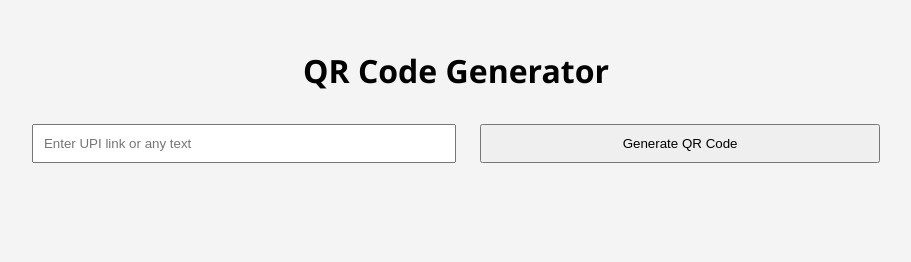
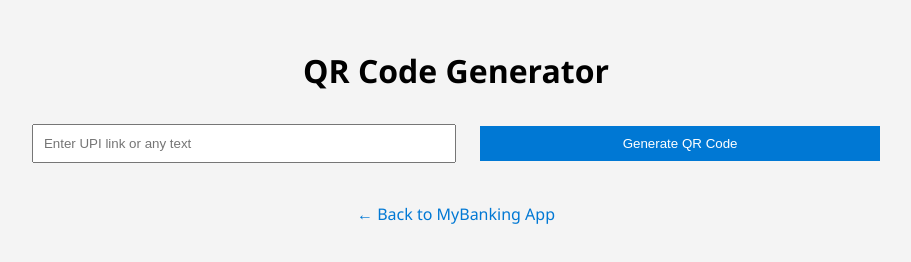
Before and after one commit to AnanyaB-07/minipay, a plain HTML site: page qrcode.html in a window 1280 px wide. Shown: the whole page, without its empty margins (184-1095 px from the left). Drawn offline with Linux system fonts and the light colour scheme.

Commit message:
Add navigation link to MyBanking App
Added a link back to the banking app for navigation.

```diff
--- a/qrcode.html
+++ b/qrcode.html
@@ -17,8 +17,28 @@
       width: 80%;
       max-width: 400px;
     }
+    button {
+      background-color: #0078D4;
+      color: white;
+      border: none;
+      cursor: pointer;
+      transition: background-color 0.3s ease;
+    }
+    button:hover {
+      background-color: #005A9E;
+    }
     #qrcode {
       margin-top: 20px;
+    }
+    .nav-link {
+      display: block;
+      margin-top: 30px;
+      font-size: 16px;
+      color: #0078D4;
+      text-decoration: none;
+    }
+    .nav-link:hover {
+      text-decoration: underline;
     }
   </style>
 </head>
@@ -27,6 +47,9 @@
   <input type="text" id="qrInput" placeholder="Enter UPI link or any text" />
   <button onclick="generateQR()">Generate QR Code</button>
   <div id="qrcode"></div>
+
+  <!-- Link back to your banking app -->
+  <a href="https://ananyb10.github.io/mybanking-app/" class="nav-link">← Back to MyBanking App</a>
 
   <script>
     function generateQR() {
```
